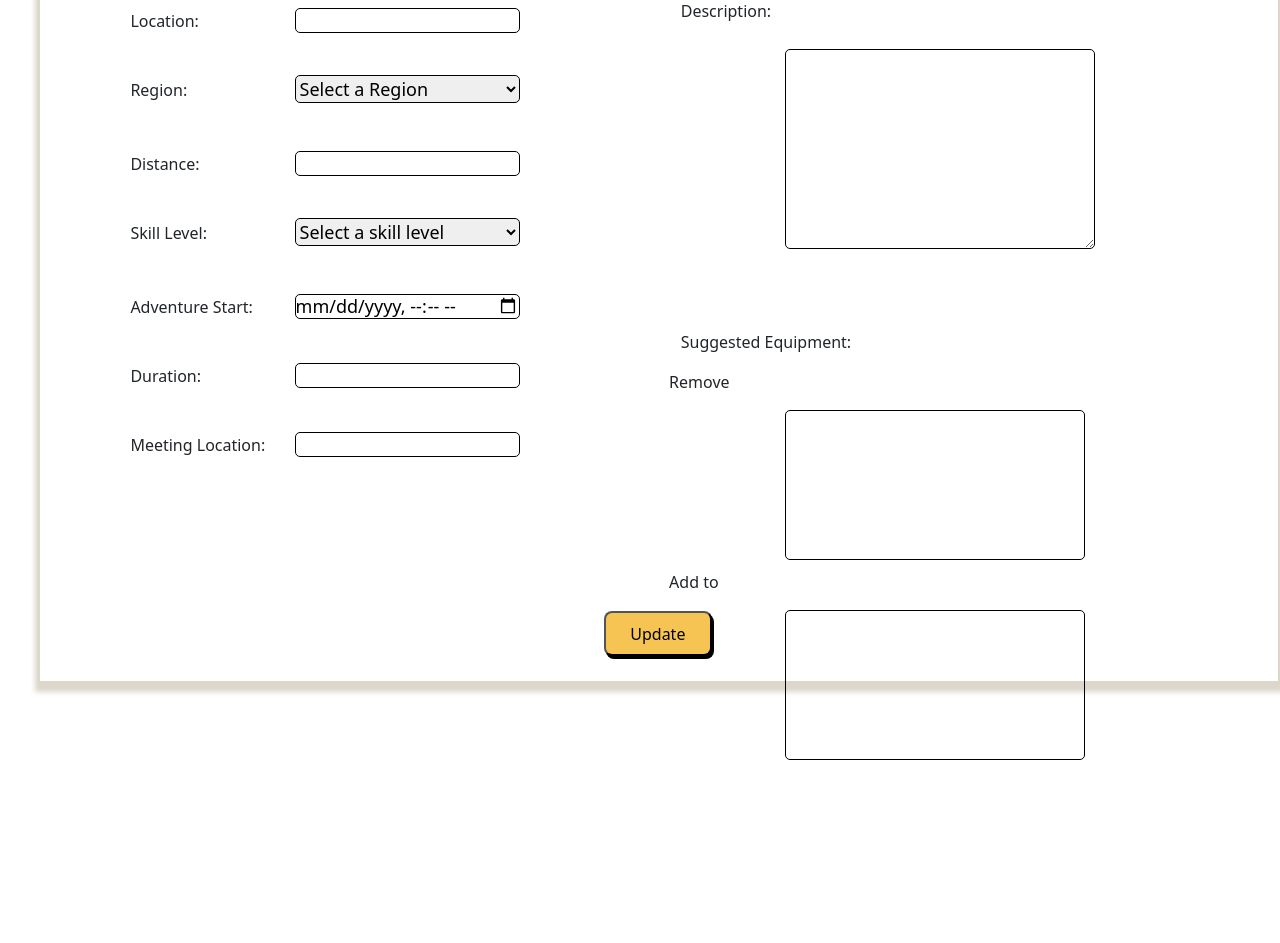
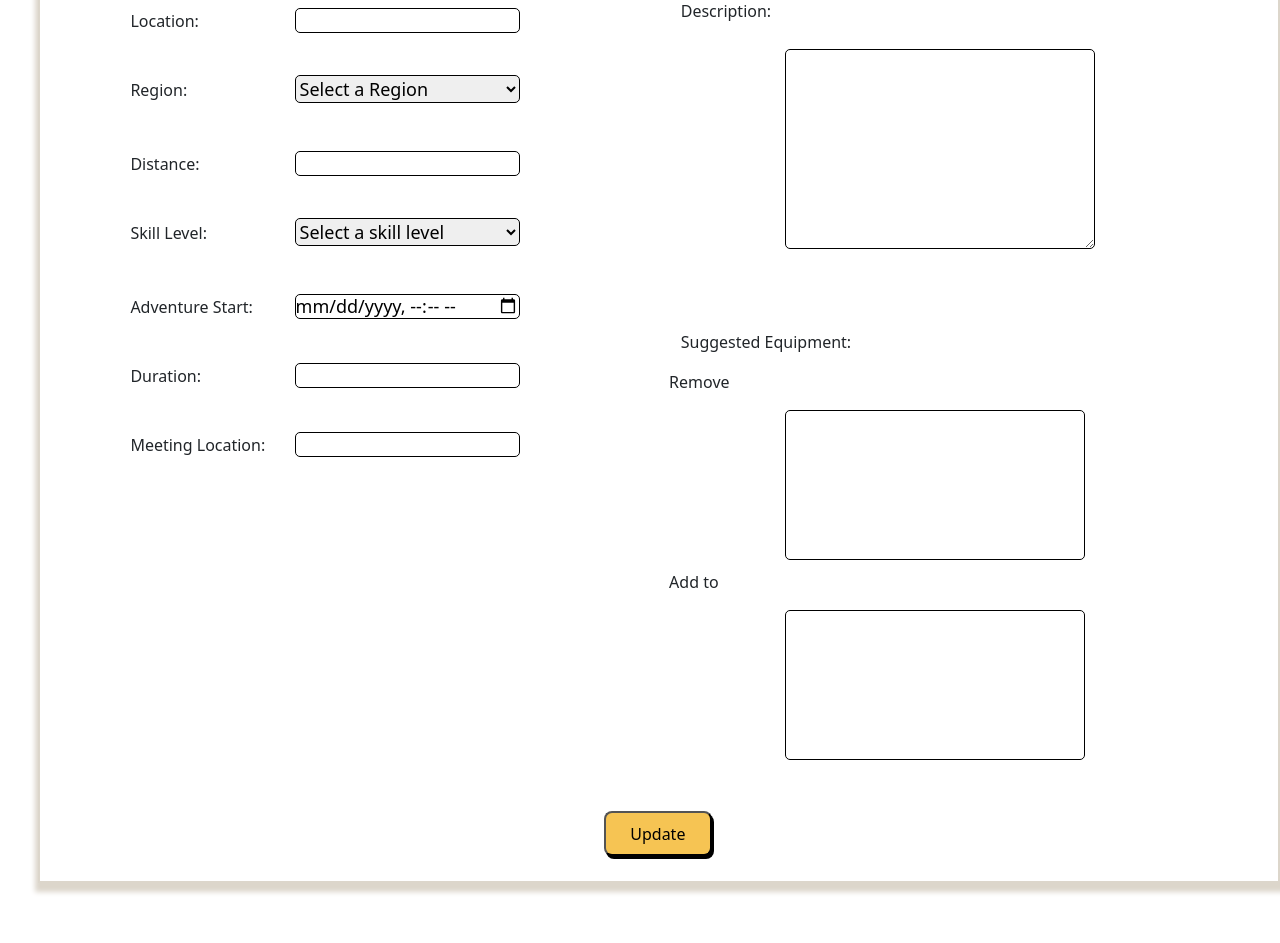
Before and after one commit to mickelsendamon/Connected_Outdoors, a Django app: template adventure_app/templates/edit_adventure.html in a window 1280 px wide. Shown: the part 272-1215 px from the top of the page. Before the commit the page ends 1032 px from the top, so only its background shows below. Run offline with Django 3.2, Linux system fonts and the light colour scheme; the template is opened without the code that fills it, so the values that code supplies are empty; some libraries are stand-ins or nearby versions; some web fonts are replaced.

Commit message:
adjusted length on edit page

```diff
--- a/adventure_app/static/css/edit_adventures.css
+++ b/adventure_app/static/css/edit_adventures.css
@@ -20,7 +20,7 @@
 .leftside{
     width:  44%;
     display:  inline-block;
-    height:  600px;
+    height:  800px;
     vertical-align: top;
     text-align:  left;
     margin-left:  80px
@@ -42,7 +42,7 @@
 }
 .rightside{
     width:  47%;
-    height:  600px;
+    height:  800px;
     display:  inline-block;
     vertical-align: top;
 }
```
